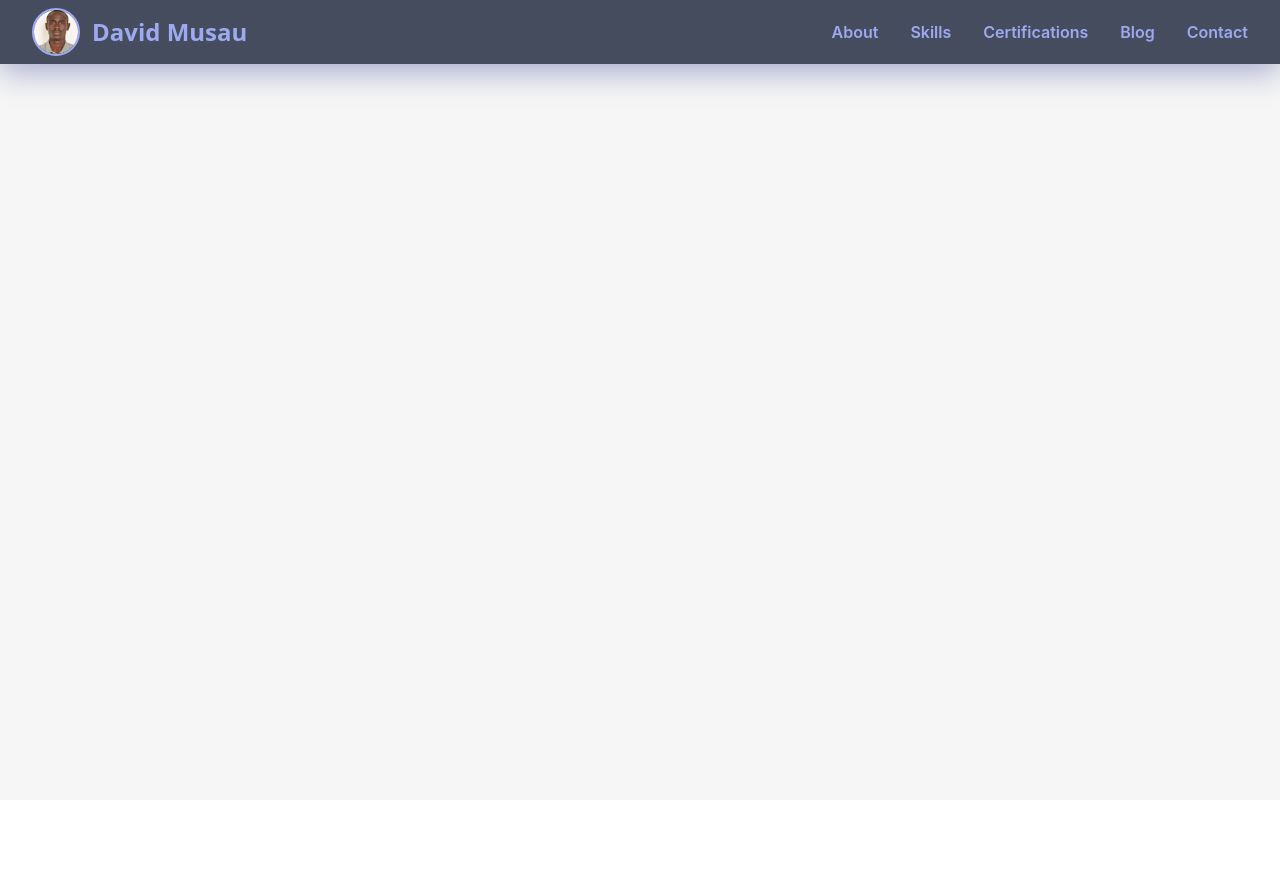
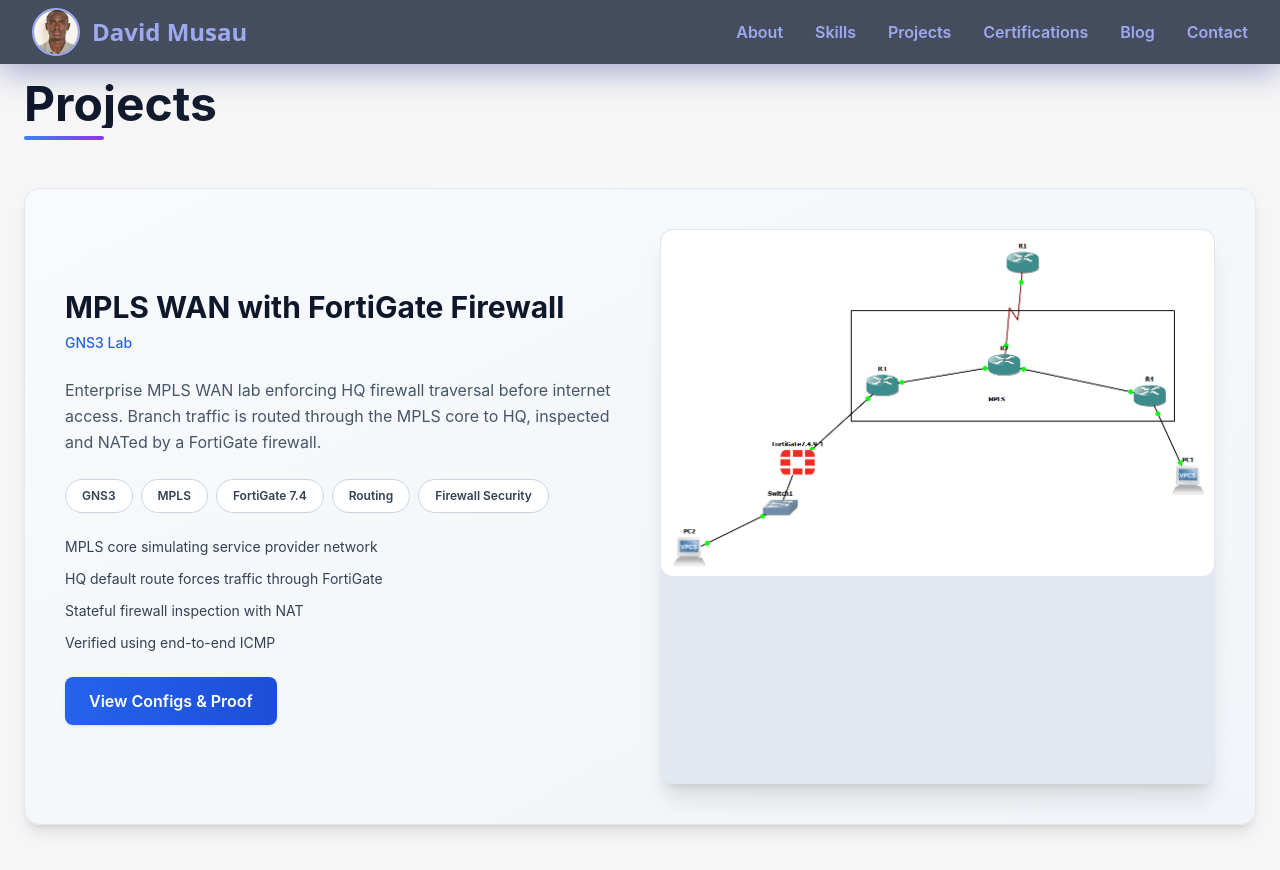
Before and after one commit to dav-oss/my-portofolio, a React (Create React App) app: page /projects in a window 1280 px wide. Shown: the top 870 px of the page. Before the commit the page ends 800 px from the top, so only its background shows below. Built offline with nearby package versions, Linux system fonts and the light colour scheme.

Commit message:
feature:Project mpls added

```diff
--- a/src/App.js
+++ b/src/App.js
@@ -4,6 +4,7 @@ import Hero from './components/Hero';
 import About from './components/About';
 import Skills from './components/Skills';
 import Certifications from './components/Certifications';
+import Projects from './components/Projects';
 import Contact from './components/Contact';
 import Nav from './components/Nav';
 import WelcomePopup from './components/WelcomePopup';
@@ -19,6 +20,7 @@ function Home() {
       <About />
       <Skills />
       <Certifications />
+      <Projects />
       <Contact />
     </>
   );
@@ -34,10 +36,12 @@ function App() {
           <Route path="/blog" element={<Blog />} />
           <Route path="/about" element={<About />} />
           <Route path='/certifications' element={<Certifications />} />
+          <Route path='/projects' element={<Projects />} />
           <Route path='/contact' element={<Contact />} />
           <Route path='/skills' element={<Skills />} />
         </Routes>
       </Router>
+
     </div>
   );
 }
--- a/src/components/Certifications.jsx
+++ b/src/components/Certifications.jsx
@@ -3,6 +3,7 @@ import React from 'react';
 export default function Certifications() {
   const certs = [
     "Linux Foundation: KCNA (Kubernetes and Cloud Native Associate)",
+    "Officially CCNA (Cisco Certified Network Associate)",
     "Cisco Network Academy: CCNA 1: Introduction to Networks",
     "Cisco Network Academy: CCNA 2: Switching, Routing, and Wireless Essentials",
     "Cisco Network Academy: CCNA 3: Enterprise Networking, Security, and Automation",
--- a/src/components/Hero.jsx
+++ b/src/components/Hero.jsx
@@ -12,7 +12,7 @@ export default function Hero() {
         />
         <div>
           <h1 className="font-display text-5xl font-extrabold text-primary mb-2">David Muendo Musau</h1>
-          <p className="mt-2 text-xl text-text font-medium">Aspiring Network Engineer | CCNA Student | Cybersecurity Enthusiast</p>
+          <p className="mt-2 text-xl text-text font-medium">Aspiring Network Engineer | CCNA(Cisco Certified Network Associate) Certified | Cybersecurity Enthusiast</p>
           <a
             href="#contact"
             className="mt-6 inline-block bg-highlight text-white px-8 py-3 rounded-full shadow hover:bg-accent transition"
--- a/src/components/Nav.jsx
+++ b/src/components/Nav.jsx
@@ -20,6 +20,7 @@ export default function Nav() {
           <div className="hidden md:flex space-x-8">
             <Link to="/about" className="text-accent hover:text-highlight font-semibold transition">About</Link>
             <Link to="/skills" className="text-accent hover:text-highlight font-semibold transition">Skills</Link>
+            <Link to="/projects" className="text-accent hover:text-highlight font-semibold transition">Projects</Link>
             <Link to="/certifications" className="text-accent hover:text-highlight font-semibold transition">Certifications</Link>
             <Link to="/blog" className="text-accent hover:text-highlight font-semibold transition">Blog</Link>
             <Link to="/contact" className="text-accent hover:text-highlight font-semibold transition">Contact</Link>
@@ -42,6 +43,7 @@ export default function Nav() {
             <Link to="/about" className="text-accent hover:text-highlight font-semibold transition" onClick={() => setMenuOpen(false)}>About</Link>
             <Link to="/skills" className="text-accent hover:text-highlight font-semibold transition" onClick={() => setMenuOpen(false)}>Skills</Link>
             <Link to="/certifications" className="text-accent hover:text-highlight font-semibold transition" onClick={() => setMenuOpen(false)}>Certifications</Link>
+            <Link to="/projects" className="text-accent hover:text-highlight font-semibold transition" onClick={() => setMenuOpen(false)}>Projects</Link>
             <Link to="/blog" className="text-accent hover:text-highlight font-semibold transition" onClick={() => setMenuOpen(false)}>Blog</Link>
             <Link to="/contact" className="text-accent hover:text-highlight font-semibold transition" onClick={() => setMenuOpen(false)}>Contact</Link>
           </div>
--- /dev/null
+++ b/src/components/Projects.jsx
@@ -0,0 +1,127 @@
+import { useState } from "react";
+import mplswanfortigate from '../assets/mplswanandfortigateinhq.png';
+
+function ConfigBlock({ title, code }) {
+  return (
+    <div className="mb-4">
+      <h5 className="font-semibold mb-1">{title}</h5>
+      <pre className="bg-slate-900 text-green-400 p-3 rounded-lg text-xs overflow-x-auto">
+        {code}
+      </pre>
+    </div>
+  );
+}
+
+export default function Projects() {
+  const [open, setOpen] = useState(false);
+
+  return (
+    <>
+      <section className="py-20 px-6 max-w-7xl mx-auto">
+        {/* Header */}
+        <div className="mb-12">
+          <h2 className="text-4xl md:text-5xl font-bold bg-gradient-to-r from-slate-900 to-slate-700 bg-clip-text text-transparent">
+            Projects
+          </h2>
+          <div className="mt-2 h-1 w-20 bg-gradient-to-r from-blue-500 to-purple-600 rounded-full"></div>
+        </div>
+
+        {/* Project Card */}
+        <div className="group rounded-2xl overflow-hidden bg-gradient-to-br from-slate-50 to-slate-100 border border-slate-200 shadow-lg hover:shadow-2xl transition-all duration-500">
+          <div className="p-8 md:p-10 grid md:grid-cols-2 gap-10 items-center">
+
+            {/* Description */}
+            <div className="space-y-6">
+              <div>
+                <h3 className="text-2xl md:text-3xl font-bold text-slate-900 mb-2">
+                  MPLS WAN with FortiGate Firewall
+                </h3>
+                <p className="text-sm font-medium text-blue-600">GNS3 Lab</p>
+              </div>
+
+              <p className="text-slate-600 leading-relaxed">
+                Enterprise MPLS WAN lab enforcing HQ firewall traversal before
+                internet access. Branch traffic is routed through the MPLS core
+                to HQ, inspected and NATed by a FortiGate firewall.
+              </p>
+
+              <div className="flex flex-wrap gap-2">
+                {["GNS3", "MPLS", "FortiGate 7.4", "Routing", "Firewall Security"].map(tag => (
+                  <span key={tag} className="px-4 py-2 rounded-full text-xs font-semibold bg-white border border-slate-300 text-slate-700 hover:border-blue-500 transition-colors">
+                    {tag}
+                  </span>
+                ))}
+              </div>
+
+              <ul className="space-y-3 text-sm text-slate-700">
+                <li> MPLS core simulating service provider network</li>
+                <li> HQ default route forces traffic through FortiGate</li>
+                <li> Stateful firewall inspection with NAT</li>
+                <li> Verified using end-to-end ICMP</li>
+              </ul>
+
+              <button
+                onClick={() => setOpen(true)}
+                className="px-6 py-3 bg-gradient-to-r from-blue-600 to-blue-700 text-white font-semibold rounded-lg shadow hover:shadow-xl hover:from-blue-700 hover:to-blue-800 transition-all duration-300 transform hover:-translate-y-0.5 cursor-pointer"
+              >
+                View Configs & Proof
+              </button>
+            </div>
+
+            {/* Image */}
+            <div className="relative w-full aspect-square rounded-xl overflow-hidden shadow-xl border border-slate-200 bg-slate-200">
+              <img
+                src={mplswanfortigate}
+                alt="MPLS WAN with FortiGate Firewall"
+                className="rounded-xl shadow-x"
+              />
+            </div>
+          </div>
+        </div>
+      </section>
+
+      {/* Modal with Configs */}
+      {open && (
+        <div className="fixed inset-0 z-50 bg-black/60 flex items-center justify-center px-4 backdrop-blur-sm">
+          <div className="bg-white max-w-4xl w-full rounded-2xl shadow-2xl p-8 overflow-y-auto max-h-[90vh]">
+            <button
+              onClick={() => setOpen(false)}
+              className="float-right text-slate-400 hover:text-slate-600 text-2xl font-bold hover:bg-slate-100 rounded-full w-8 h-8 flex items-center justify-center transition-colors"
+            >
+              ✕
+            </button>
+
+            <h4 className="text-2xl font-bold mb-6 text-slate-900">Device Configurations & Verification</h4>
+
+            <ConfigBlock
+              title="R4 – Branch Router"
+              code={`hostname R4\nno ip domain-lookup\ninterface GigabitEthernet0/0\ndescription To MPLS Core (R2)\nip address 10.0.34.4 255.255.255.252\nno shutdown\ninterface GigabitEthernet0/1\ndescription Branch LAN\n ip address 192.168.4.1 255.255.255.0\n no shutdown\n\n! Default route → MPLS\nip route 0.0.0.0 0.0.0.0 10.0.34.3`}
+            />
+
+            <ConfigBlock
+              title="R3 – HQ Edge Router"
+              code={`hostname R3\nno ip domain-lookup\n\ninterface GigabitEthernet0/0\n description To MPLS Core (R2)\n ip address 10.0.23.3 255.255.255.252\n no shutdown\n\ninterface GigabitEthernet0/1\n description To FortiGate (Inside)\n ip address 172.16.1.1 255.255.255.252\n no shutdown\n\n! Route Branch LAN\nip route 192.168.4.0 255.255.255.0 10.0.23.2\n\n! FORCE firewall traversal\nip route 0.0.0.0 0.0.0.0 172.16.1.2`}
+            />
+            <ConfigBlock
+              title="R2 – MPLS CORE Router"
+              code={`hostname R2\nno ip domain-lookup\n\ninterface GigabitEthernet0/0\n description To HQ (R3)\n ip address 10.0.23.2 255.255.255.252\n no shutdown\n\ninterface GigabitEthernet0/1\n description To Branch (R4)\n ip address 10.0.34.3 255.255.255.252\n no shutdown\n\n! Static routing across MPLS\nip route 192.168.4.0 255.255.255.0 10.0.34.4\nip route 0.0.0.0 0.0.0.0 10.0.23.3\n`}
+            />
+            <ConfigBlock
+              title="R1 – Internet Edge Router"
+              code={`hostname R1\nno ip domain-lookup\ninterface GigabitEthernet0/0\n description Internet Segment\n ip address 203.0.113.1 255.255.255.0\n no shutdown\n\ninterface GigabitEthernet0/1\n description To MPLS Core (R2)\n ip address 10.0.1.1 255.255.255.252\n no shutdown\n\n! Return traffic route\nip route 192.168.4.0 255.255.255.0 10.0.1.2\n no shutdown\nip route 192.168.4.0 255.255.255.0 172.16.2.2`}
+            />
+            <ConfigBlock
+              title="FortiGate – HQ Firewall"
+              code={`config system interface\n edit "port1"\n  set alias "HQ_INSIDE"\n  set ip 172.16.1.2/30\n  set allowaccess ping\n next\n edit "port2"\n  set alias "WAN_INTERNET"\n  set ip 172.16.2.2/30\n  set allowaccess ping\n next\nend\n\nconfig router static\n edit 1\n  set dst 0.0.0.0/0\n  set gateway 172.16.2.1\n  set device "port2"\n next\nend\n\nconfig firewall policy\n edit 1\n  set name "HQ_TO_INTERNET"\n  set schedule "always"\n  set service "ALL"\n  set nat enable\n next\nend\n`}
+            />
+
+            <ConfigBlock
+              title="Verification – Branch Ping"
+              code={`IP: 192.168.4.10\nGateWay: 192.168.4.1\n\nPC> ping 8.8.8.8\nPinging 8.8.8.8 with 32 bytes of data:\nReply from 8.8.8.8: bytes=32 time=26ms TTL=120\nReply from 8.8.8.8: bytes=32 time=19ms TTL=120\nReply from 8.8.8.8: bytes=32 time=12ms TTL=120\nReply from 8.8.8.8: bytes=32 time=9ms TTL=120\n\nPing statistics for 8.8.8.8:\n    Packets: Sent = 4, Received = 4, Lost = 0 (0% loss),\n\nApproximate round trip times in milli-seconds:\n    Minimum = 9ms, Maximum = 26ms, Average = 16ms`}
+            />
+          </div>
+        </div>
+      )}
+    </>
+  );
+}
```
Also changed, not shown: src/assets/mplswanandfortigateinhq.png (added), 1 other file (tests, documents, lock files or other folders).
